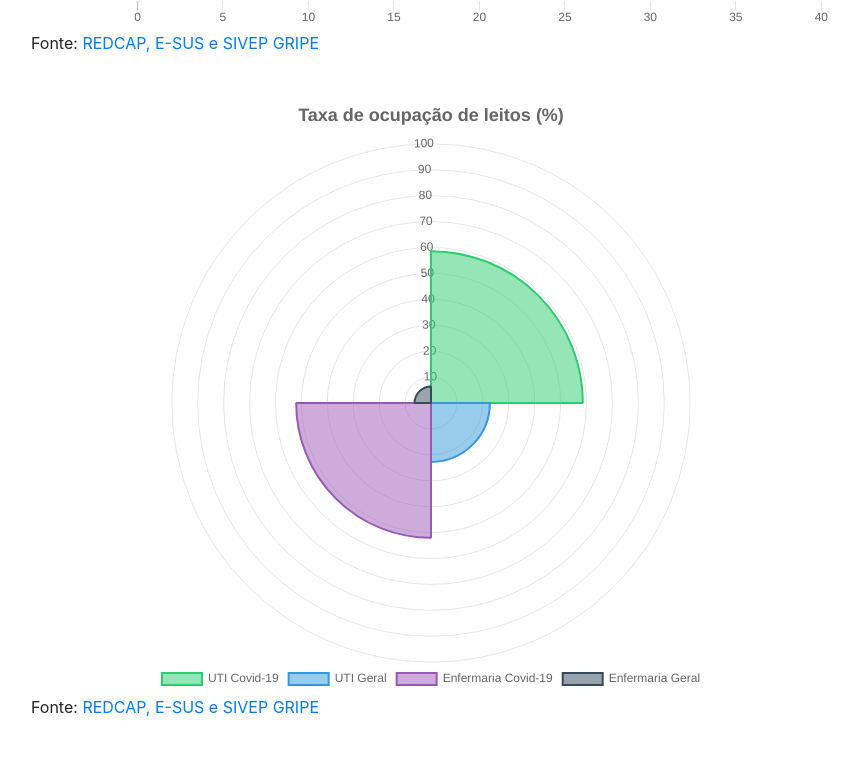
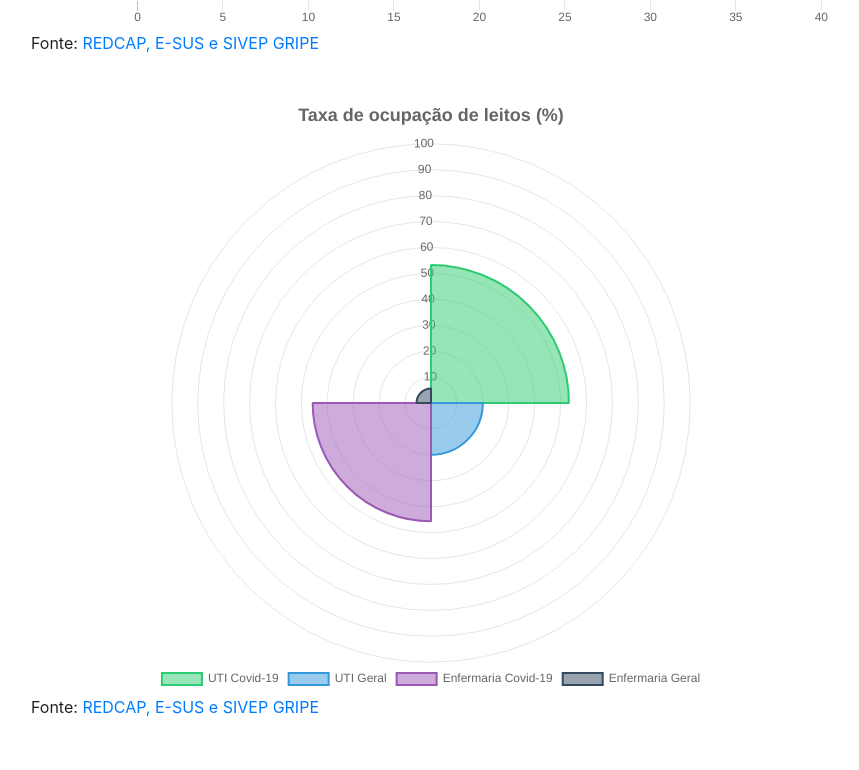
Before and after one commit to danbuck84/danbuck84.github.io, a website: page pages/covid19sjc/public/index.html in a window 1280 px wide. Shown: the part 1526-2296 px from the top of the page, without its empty margins (209-1068 px from the left). Drawn offline with nearby package versions, Linux system fonts and the light colour scheme.

Commit message:
updating occupancyRate, totalCases and index.html

```diff
--- a/pages/covid19sjc/public/index.html
+++ b/pages/covid19sjc/public/index.html
@@ -13,7 +13,8 @@
 <body>
     <div class="sticky-top">
         <nav class="navbar navbar-light" style="background-color: #e3f2fd;">
-            <a class="navbar-brand">Covid-19 em São José dos Campos, última atualização: 26/05/2020</a>
+            <a class="navbar-brand">Covid-19 em São José dos Campos</a>
+            <p>última atualização: 27/05/2020</p>
             <button class="navbar-toggler" type="button" data-toggle="collapse" data-target="#navbarNavAltMarkup" aria-controls="navbarNavAltMarkup" aria-expanded="false" aria-label="Toggle navigation">
                 <span class="navbar-toggler-icon"></span>
             </button>
--- a/pages/covid19sjc/public/occupancyRate.js
+++ b/pages/covid19sjc/public/occupancyRate.js
@@ -43,10 +43,10 @@ function occupancyRate() {
         datasets: [
             {
                 data: [
-                    58.59,
-                    22.72,
-                    52.02,
-                    6.36,
+                    53.22,
+                    20.00,
+                    45.66,
+                    5.58,
                 ],
                 backgroundColor: [
                     'rgba(46, 204, 113,0.5)',
--- a/pages/covid19sjc/public/totalCases.js
+++ b/pages/covid19sjc/public/totalCases.js
@@ -116,6 +116,7 @@ function totalCases() {
             '24/05/2020',
             '25/05/2020',
             '26/05/2020',
+            '27/05/2020',
         ],
         datasets: [
             {
@@ -197,6 +198,7 @@ function totalCases() {
                     31,
                     31,
                     31,
+                    33,
                 ],
             },
             {
@@ -278,6 +280,7 @@ function totalCases() {
                     427,
                     427,
                     437,
+                    464,
                 ],
             },
             {
@@ -356,9 +359,10 @@ function totalCases() {
                     578,
                     612,
                     616,
-                    612,
-                    612,
+                    616,
+                    616,
                     687,
+                    727,
                 ],
             }
         ],
```
